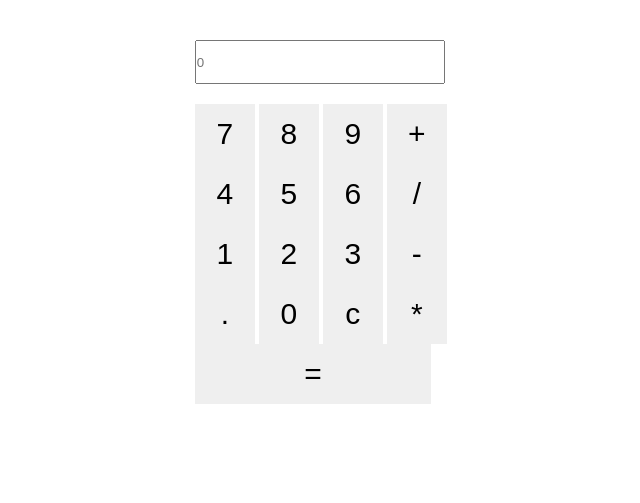
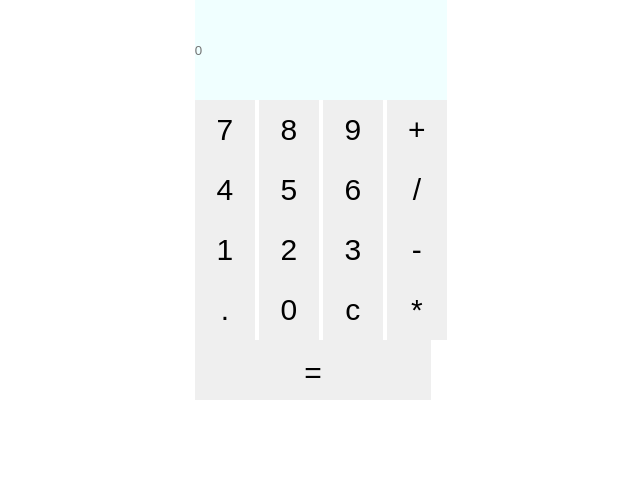
Before and after one commit to Os-humble-man/CalculatriceJs, a plain HTML site: page index.html in a window 1280 px wide. Shown: the whole page, without its empty margins (10-650 px from the left). Drawn offline with Linux system fonts and the light colour scheme.

Commit message:
finision

```diff
--- a/style.css
+++ b/style.css
@@ -12,6 +12,7 @@
     height: 500px;
     box-sizing: border-box;
 }
+/* style bouton */
 .bouton{
     height: 60px;
     width: 60px;
@@ -19,15 +20,20 @@
     padding-left: 0px;
     border: none;
     box-sizing: border-box;
-    outline: aquamarine;
 
 }
 #egal{
     box-sizing: border-box;
     width: 38.5%;
+    padding-top: 5px;
 }
+/* champs de saisie */
 #inputData{
-    width: 246px;
-    height: 40px;
-    margin:40px 0px 20px 0px;
+    width: 252px;
+    height: 100px;
+    border: none;
+    background-color: azure;
 }
+.bouton:hover,#egal:hover{
+    background-color: aquamarine;
+}
```
